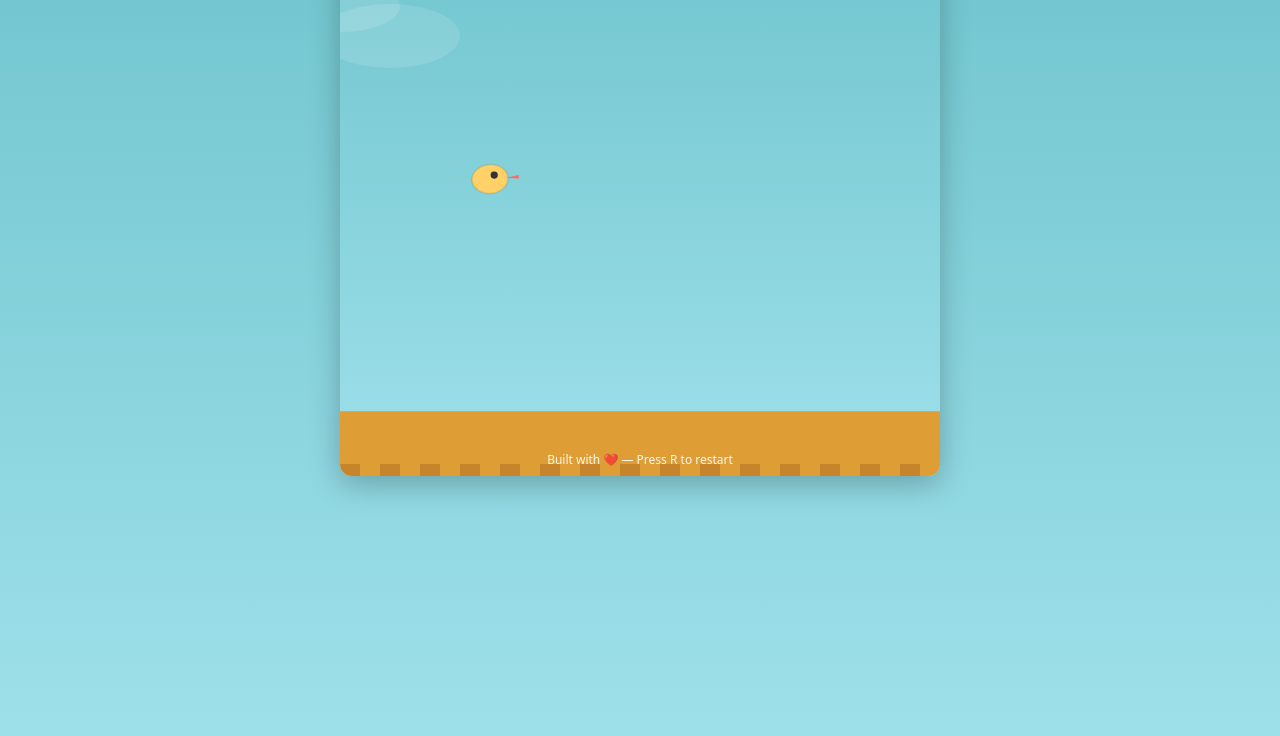
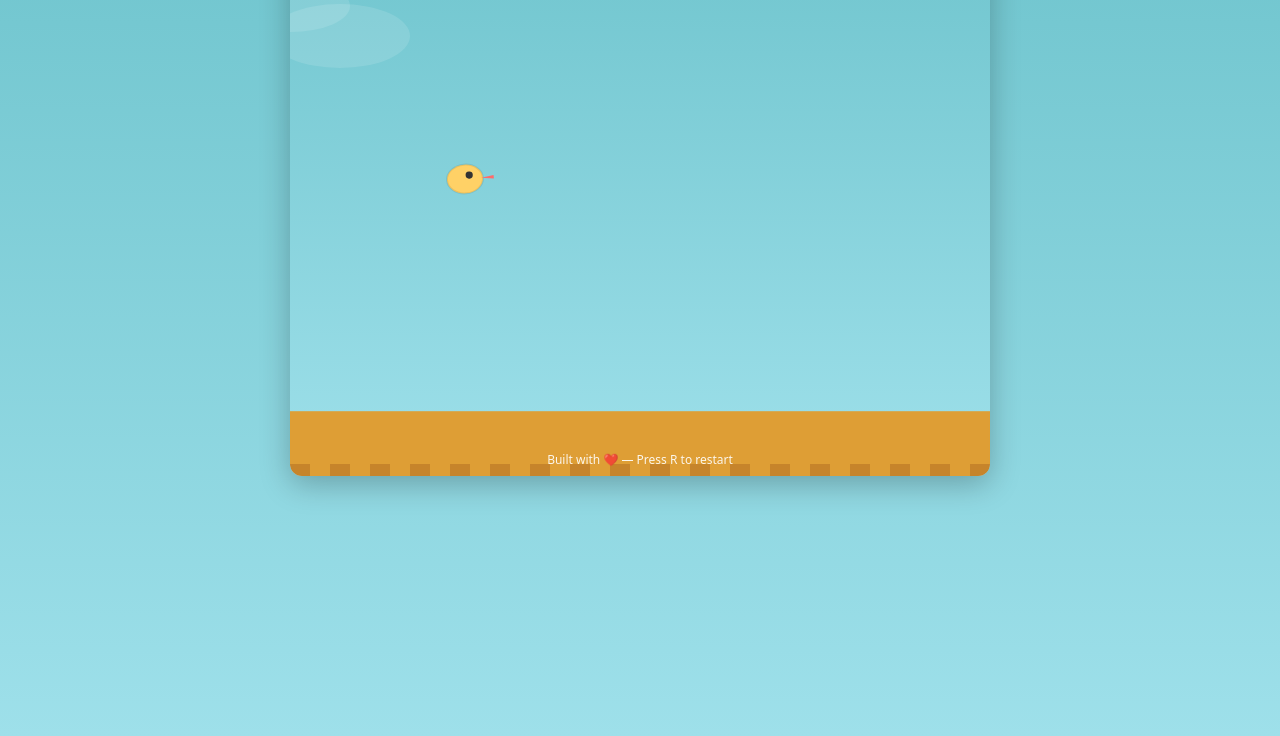
Before and after one commit to jessica-retterath/misproject, a plain HTML site: page game.html in a window 1280 px wide. Shown: the part 96-832 px from the top of the page. Drawn offline with Linux system fonts and the light colour scheme.

Commit message:
Refactor game mechanics and update title
Updated title and improved game mechanics, including pipe spawning and gap calculations.

```diff
--- a/game.html
+++ b/game.html
@@ -3,7 +3,7 @@
 <head>
   <meta charset="utf-8" />
   <meta name="viewport" content="width=device-width,initial-scale=1" />
-  <title>Flappy Bird - Single File</title>
+  <title>Flappy Bird - Single File (Fixed)</title>
   <style>
     :root{
       --bg:#70c5ce;
@@ -23,7 +23,7 @@
     }
 
     #game-wrap{
-      max-width:600px;
+      max-width:700px;
       margin:32px auto;
       position:relative;
       box-shadow: 0 8px 30px var(--shadow);
@@ -79,8 +79,8 @@
       left:50%;
       top:50%;
       transform:translate(-50%,-50%);
-      background:rgba(0,0,0,0.4);
-      padding:24px;
+      background:rgba(0,0,0,0.45);
+      padding:20px 24px;
       border-radius:8px;
       text-align:center;
       pointer-events:auto;
@@ -139,8 +139,7 @@
   </div>
 
   <script>
-    // Single-file Flappy Bird clone (vanilla JS + canvas)
-    // Controls: click/tap or Space to flap. R to restart.
+    // Flappy Bird clone — improved spawn spacing and guaranteed openings
     (function () {
       const canvas = document.getElementById('game');
       const ctx = canvas.getContext('2d');
@@ -159,20 +158,24 @@
         ctx.setTransform(dpr, 0, 0, dpr, 0, 0);
       }
 
-      // Game constants (feel free to tweak)
+      // Game constants (tweakable)
       const GRAVITY = 0.45;
-      const FLAP_STRENGTH = -7.5;
-      const PIPE_SPEED = 2.2;
-      const PIPE_GAP = 140;
-      const PIPE_WIDTH = 52;
-      const PIPE_INTERVAL_MIN = 1100; // ms
-      const PIPE_INTERVAL_MAX = 1500;
+      const FLAP_STRENGTH = -7.8;
+      const PIPE_SPEED = 2.6;
+      const PIPE_WIDTH = 60;
+
+      // The vertical gap will be computed relative to viewHeight for better scaling
+      function computePipeGap(vh) {
+        return Math.min(220, Math.max(100, Math.floor(vh * 0.22)));
+      }
+
+      // Horizontal spacing factor to guarantee consistent barrier distances
+      const PIPE_SPACING_FACTOR = 0.58; // multiplied by viewWidth
 
       // State
       let bird = null;
       let pipes = [];
       let groundOffset = 0;
-      let lastPipeTime = 0;
       let score = 0;
       let highScore = 0;
       let running = false;
@@ -182,6 +185,11 @@
       // Responsive logical size (used for drawing positions independently of pixel ratio)
       function viewWidth() { return canvas.getBoundingClientRect().width; }
       function viewHeight(){ return canvas.getBoundingClientRect().height; }
+
+      // compute ground height consistently where needed
+      function computeGroundHeight(vh) {
+        return Math.max(28, vh * 0.12);
+      }
 
       // Bird object
       function resetBird() {
@@ -194,13 +202,19 @@
         };
       }
 
-      // Create a pipe pair (top and bottom)
-      function spawnPipe() {
+      // Create a pipe pair (top and bottom). Optionally pass an x position (useful for initial fill).
+      function spawnPipe(xPos) {
+        const vw = viewWidth();
         const vh = viewHeight();
-        const minTop = 40;
-        const maxTop = Math.max(minTop + 20, vh - PIPE_GAP - 120);
-        const topHeight = Math.max(minTop, Math.random() * (maxTop - minTop) + minTop);
-        const x = viewWidth() + PIPE_WIDTH + 10;
+        const groundH = computeGroundHeight(vh);
+        const PIPE_GAP = computePipeGap(vh);
+
+        // Ensure a valid top height that guarantees the opening stays above ground and below ceiling
+        const minTop = 16;
+        const maxTop = Math.max(minTop, Math.floor(vh - groundH - PIPE_GAP - 16));
+        const topHeight = Math.floor(minTop + Math.random() * (maxTop - minTop + 1));
+
+        const x = (typeof xPos === 'number') ? xPos : (vw + PIPE_WIDTH + 8);
         const pipe = {
           x,
           top: topHeight,
@@ -216,12 +230,20 @@
         score = 0;
         running = false;
         gameOver = false;
-        lastPipeTime = 0;
         lastFrame = performance.now();
         resetBird();
         highScore = parseInt(localStorage.getItem('flappy_high') || '0', 10);
         hideMessage();
         scoreEl.textContent = score;
+
+        // initial pipe fill with consistent spacing
+        const vw = viewWidth();
+        const spacing = Math.max(180, Math.floor(vw * PIPE_SPACING_FACTOR));
+        // spawn a lead pipe a bit to the right and a few more spaced out
+        const baseX = vw + PIPE_WIDTH + 8;
+        for (let i = 0; i < 3; i++) {
+          spawnPipe(baseX + i * spacing);
+        }
       }
 
       // Input: flap
@@ -233,7 +255,6 @@
 
       // Collision check between circle (bird) and rect (pipe)
       function circleRectCollision(cx, cy, r, rx, ry, rw, rh) {
-        // Find closest point on rectangle to circle center
         const closestX = Math.max(rx, Math.min(cx, rx + rw));
         const closestY = Math.max(ry, Math.min(cy, ry + rh));
         const dx = cx - closestX;
@@ -242,16 +263,17 @@
       }
 
       function checkCollisions() {
-        // Ground and ceiling
         const vh = viewHeight();
-        if (bird.y + bird.radius >= vh) return true;
+        const groundH = computeGroundHeight(vh);
+        const groundY = vh - groundH;
+
+        // Ground collision: hitting the drawn ground area
+        if (bird.y + bird.radius >= groundY) return true;
         if (bird.y - bird.radius <= 0) return true;
 
         // Pipes
         for (const p of pipes) {
-          // Top pipe rect: x, 0, PIPE_WIDTH, p.top
           if (circleRectCollision(bird.x, bird.y, bird.radius, p.x, 0, PIPE_WIDTH, p.top)) return true;
-          // Bottom pipe rect: x, p.bottom, PIPE_WIDTH, vh - p.bottom
           if (circleRectCollision(bird.x, bird.y, bird.radius, p.x, p.bottom, PIPE_WIDTH, vh - p.bottom)) return true;
         }
         return false;
@@ -263,7 +285,6 @@
       }
 
       function drawBackground() {
-        // Simple sky gradient — canvas already has CSS background, draw subtle parallax clouds
         const vw = viewWidth();
         const vh = viewHeight();
 
@@ -299,7 +320,7 @@
           ctx.fill();
           ctx.stroke();
 
-          // pipe caps (rounded)
+          // pipe caps
           ctx.fillStyle = '#27b765';
           ctx.fillRect(p.x - 6, Math.max(0, p.top - 6), PIPE_WIDTH + 12, 6);
           ctx.fillRect(p.x - 6, p.bottom, PIPE_WIDTH + 12, 6);
@@ -340,10 +361,9 @@
       function drawGround() {
         const vh = viewHeight();
         const vw = viewWidth();
-        const groundH = Math.max(28, vh * 0.12);
+        const groundH = computeGroundHeight(vh);
         const y = vh - groundH;
 
-        // moving ground pattern
         ctx.save();
         ctx.fillStyle = '#de9e35';
         ctx.fillRect(0, y, vw, groundH);
@@ -357,8 +377,13 @@
 
       // Main update loop
       function update(delta) {
+        const vw = viewWidth();
+        const vh = viewHeight();
+        const spacing = Math.max(180, Math.floor(vw * PIPE_SPACING_FACTOR));
+        const PIPE_GAP = computePipeGap(vh);
+
         if (!running) {
-          // Idle bobbing effect
+          // Idle bobbing effect while waiting to start
           bird.rotation = Math.sin(performance.now() / 450) * 0.08;
           return;
         }
@@ -368,10 +393,9 @@
         bird.y += bird.vel;
         bird.rotation = Math.max(-0.6, Math.min(0.9, bird.vel * 0.06));
 
-        // Pipes movement
+        // Pipes movement and scoring
         for (const p of pipes) {
           p.x -= PIPE_SPEED;
-          // score when bird passes pipe
           if (!p.passed && p.x + PIPE_WIDTH < bird.x) {
             p.passed = true;
             score += 1;
@@ -384,13 +408,16 @@
         }
 
         // remove off-screen pipes
-        pipes = pipes.filter(p => p.x + PIPE_WIDTH > -20);
+        pipes = pipes.filter(p => p.x + PIPE_WIDTH > -40);
 
-        // spawn new pipes
-        const now = performance.now();
-        if (now - lastPipeTime > (PIPE_INTERVAL_MIN + Math.random() * (PIPE_INTERVAL_MAX - PIPE_INTERVAL_MIN))) {
+        // spawn new pipe when last pipe has moved left enough to create spacing
+        if (pipes.length === 0) {
           spawnPipe();
-          lastPipeTime = now;
+        } else {
+          const last = pipes[pipes.length - 1];
+          if (last.x < vw - spacing) {
+            spawnPipe();
+          }
         }
 
         // ground offset
@@ -462,12 +489,6 @@
       function restart() {
         resetGame();
         running = false;
-        // spawn initial pipes a bit ahead
-        setTimeout(() => {
-          spawnPipe();
-          spawnPipe();
-          lastPipeTime = performance.now();
-        }, 200);
         hideMessage();
       }
 
@@ -480,11 +501,16 @@
       let resizeTimer = null;
       function onResize() {
         resizeCanvas();
-        // adjust bird and pipes positions on resize
         resetBird();
-        // create a fresh initial pipe so layout matches
+        // rebuild pipes to match new layout/spacing
         pipes = [];
-        lastPipeTime = performance.now() - 500;
+        // create initial fill after resize
+        const vw = viewWidth();
+        const spacing = Math.max(180, Math.floor(vw * PIPE_SPACING_FACTOR));
+        const baseX = vw + PIPE_WIDTH + 8;
+        for (let i = 0; i < 3; i++) {
+          spawnPipe(baseX + i * spacing);
+        }
       }
       window.addEventListener('resize', () => {
         clearTimeout(resizeTimer);
@@ -495,12 +521,6 @@
       function init() {
         resizeCanvas();
         resetGame();
-        // spawn a couple of pipes after a brief delay so the screen isn't empty
-        setTimeout(() => {
-          spawnPipe();
-          lastPipeTime = performance.now();
-        }, 400);
-
         requestAnimationFrame(loop);
       }
 
```
